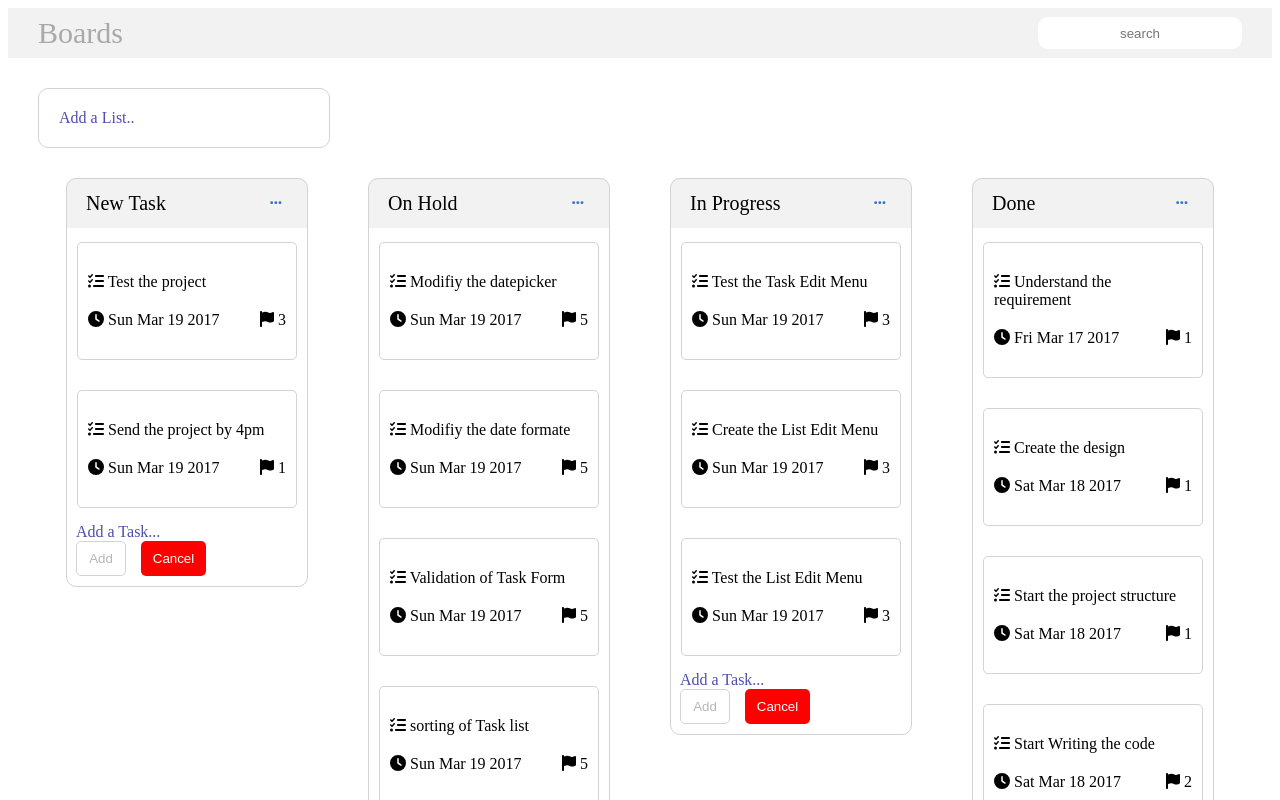
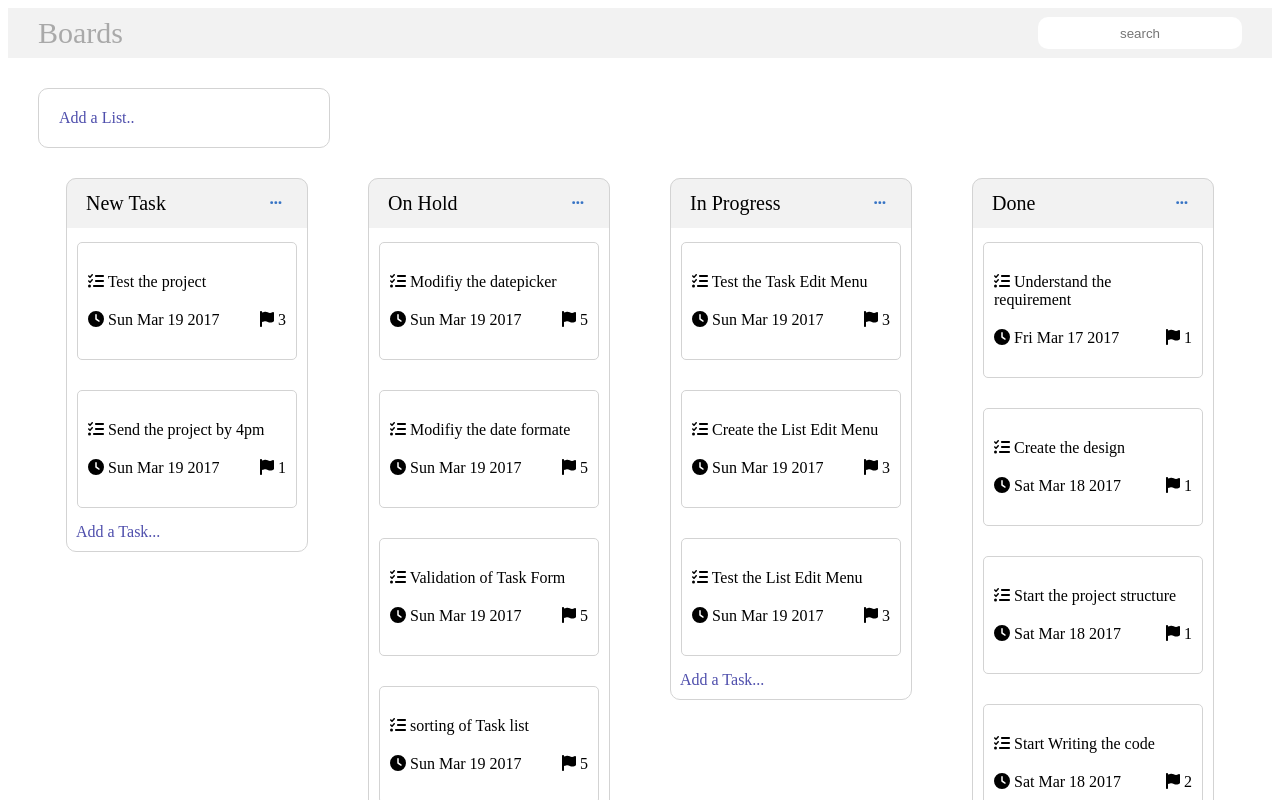
Before and after one commit to bandanasaw/kanban-18, an Angular app: page / in a window 1280 px wide. Shown: the top 800 px of the page. Built offline with nearby package versions, Linux system fonts and the light colour scheme.

Commit message:
changes are done

```diff
--- a/src/app/app.component.html
+++ b/src/app/app.component.html
@@ -5,11 +5,8 @@
     </div>
     <div class="card-container">
         @for(card of cardsList; track card.keyid){
-
         <app-card [card]='card' (addedCardboxData)='cardBoxData($event)'></app-card>
         }
-        <!-- <my-app-card name='On Hold'></my-app-card>
-    <my-app-card name='InProgress'></my-app-card>
-    <my-app-card name='Done'></my-app-card> -->
+
     </div>
 </div>
--- a/src/app/card-input/card-input.component.css
+++ b/src/app/card-input/card-input.component.css
@@ -35,6 +35,7 @@
 
     display: flex;
     flex-direction: column;
+    height: 100%;
   }
 
   .cardInput-input-container {
--- a/src/app/card-input/card-input.component.html
+++ b/src/app/card-input/card-input.component.html
@@ -34,10 +34,11 @@
                 </select>
             </div>
         </form>
-        }
+
         <div class="button-container">
             <button class="add-button" [disabled]="taskDataForm.invalid" (click)='addForm()'>Add</button>
             <button class="cancel-button" (click)='cancelForm()'>Cancel</button>
         </div>
+    }
     </div>
 </div>
--- a/src/app/card-input/card-input.component.ts
+++ b/src/app/card-input/card-input.component.ts
@@ -21,9 +21,8 @@ export class CardInputComponent {
   addForm() {
    // console.log(this.taskDataForm.value, this.taskDataForm);
     const name = this.taskDataForm.get('name');
-    console.log(name, name?.dirty, name?.valid, name?.touched);
+    // console.log(name, name?.dirty, name?.valid, name?.touched);
     this.addedCardbox.emit(this.taskDataForm.value);
-    console.log()
 
     // console.log(this.taskForm, this.taskForm.value);
     // console.log(this.taskForm.get('name'))
--- a/src/app/header/header.component.css
+++ b/src/app/header/header.component.css
@@ -1,13 +1,13 @@
 
 .container{
     display: flex;
-    /* // border: 1px solid aquamarine; */
+    /* border: 1px solid aquamarine; */
     width: 100%;
     height: 50px;
     justify-content: space-between;
     align-items: center;
     background-color: rgba(211, 211, 211, 0.288);
-    /* // padding: 0 20px; */
+    /* padding: 0 20px; */
 }
 .header-brandName-container{
     display: flex;
```
